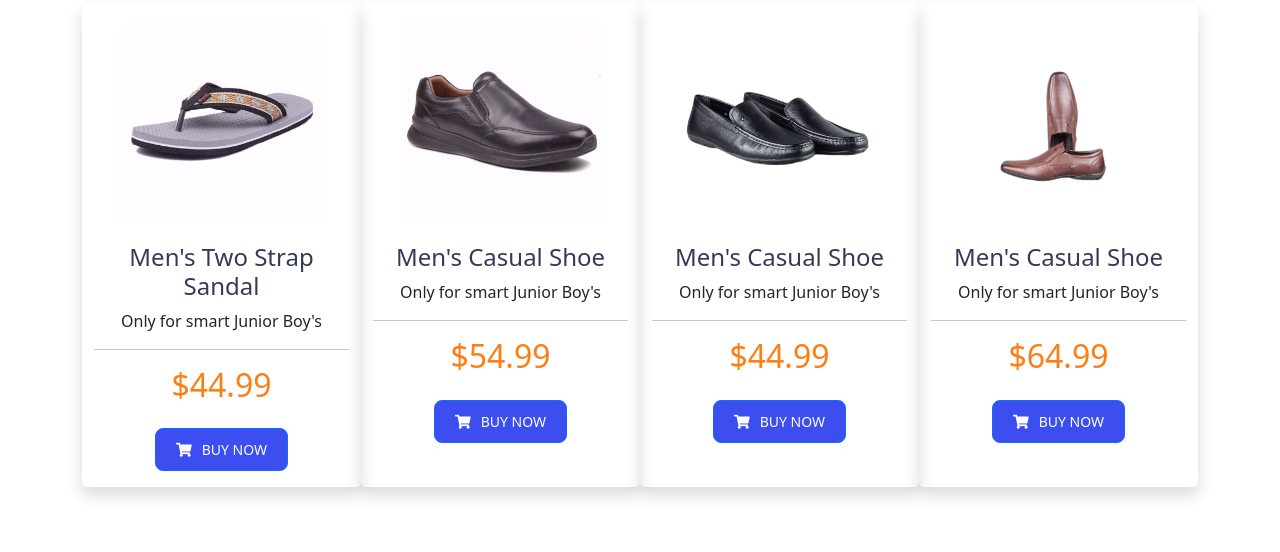
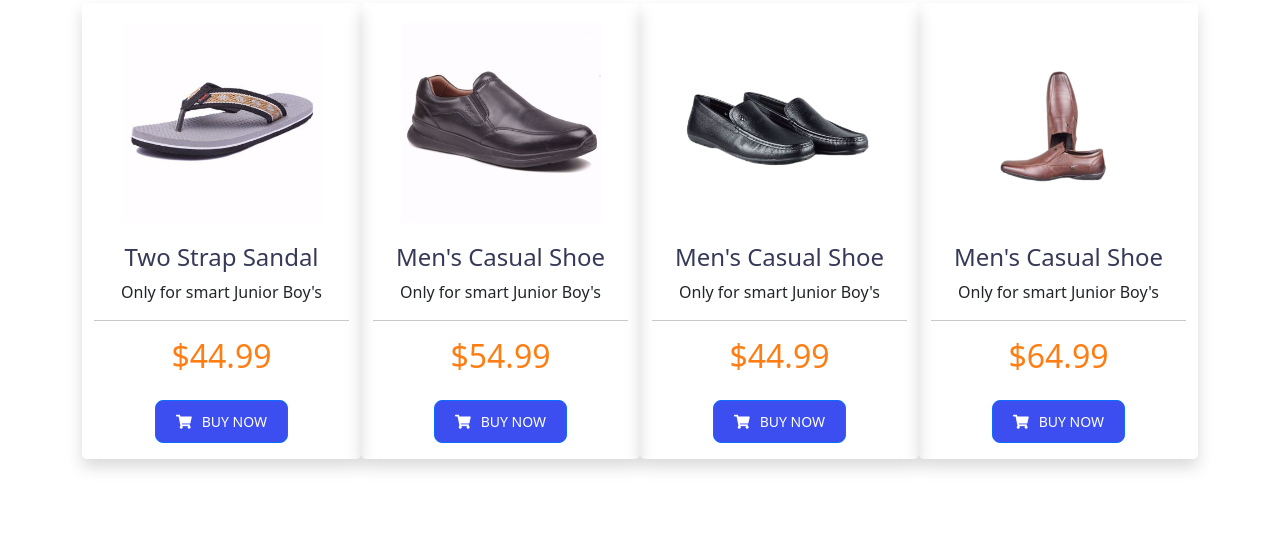
Before and after one commit to asmhasansarker/assignment-two, a plain HTML site: page index.html in a window 1280 px wide. Shown: the part 4364-4916 px from the top of the page. Drawn offline with nearby package versions, Linux system fonts and the light colour scheme.

Commit message:
final check and finish

```diff
--- a/index.html
+++ b/index.html
@@ -40,7 +40,7 @@
                   <div class="collapse navbar-collapse justify-content-end nike-nav" id="navbarNav">
                     <ul class="navbar-nav">
                       <li class="nav-item">
-                        <a class="nav-link" aria-current="page" href="#home">HOME</a>
+                        <a class="nav-link " aria-current="page" href="#home">HOME</a>
                       </li>
                       <li class="nav-item">
                         <a class="nav-link" href="#shoes">MEN</a>
@@ -486,7 +486,7 @@
               </div>
 
               <div class="shoe-details">
-                  <h4>Men's Two Strap Sandal</h4>
+                  <h4>Two Strap Sandal</h4>
                   <p>Only for smart Junior Boy's</p>
 
                   <hr>
```
